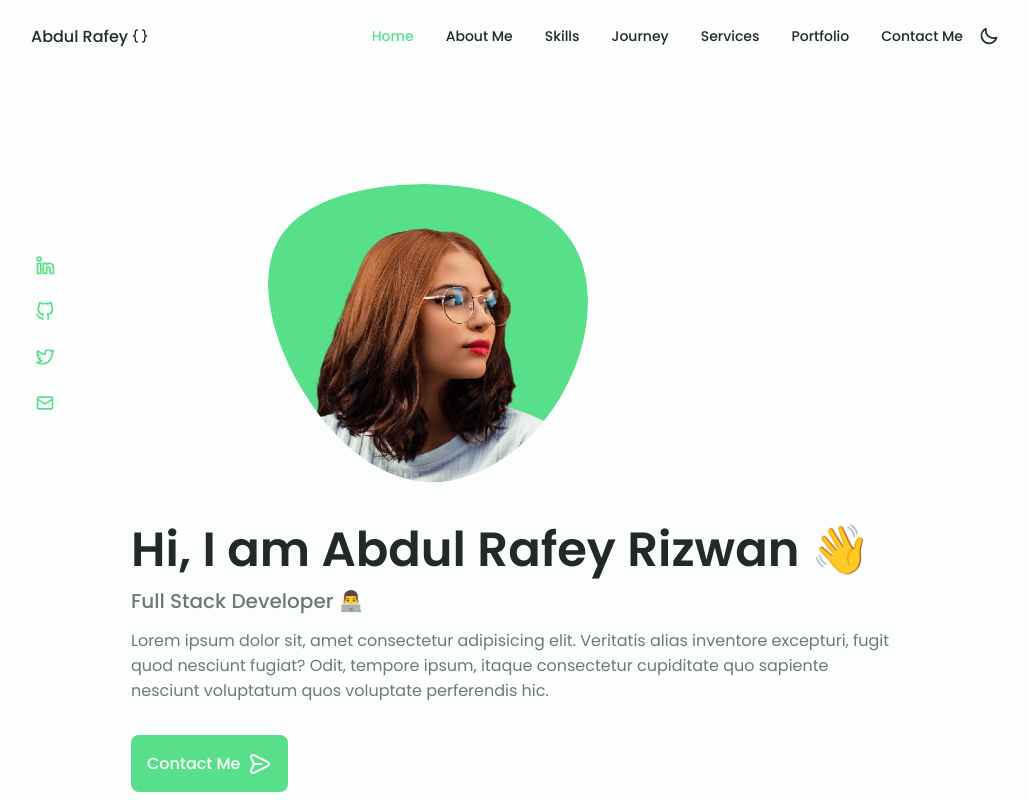
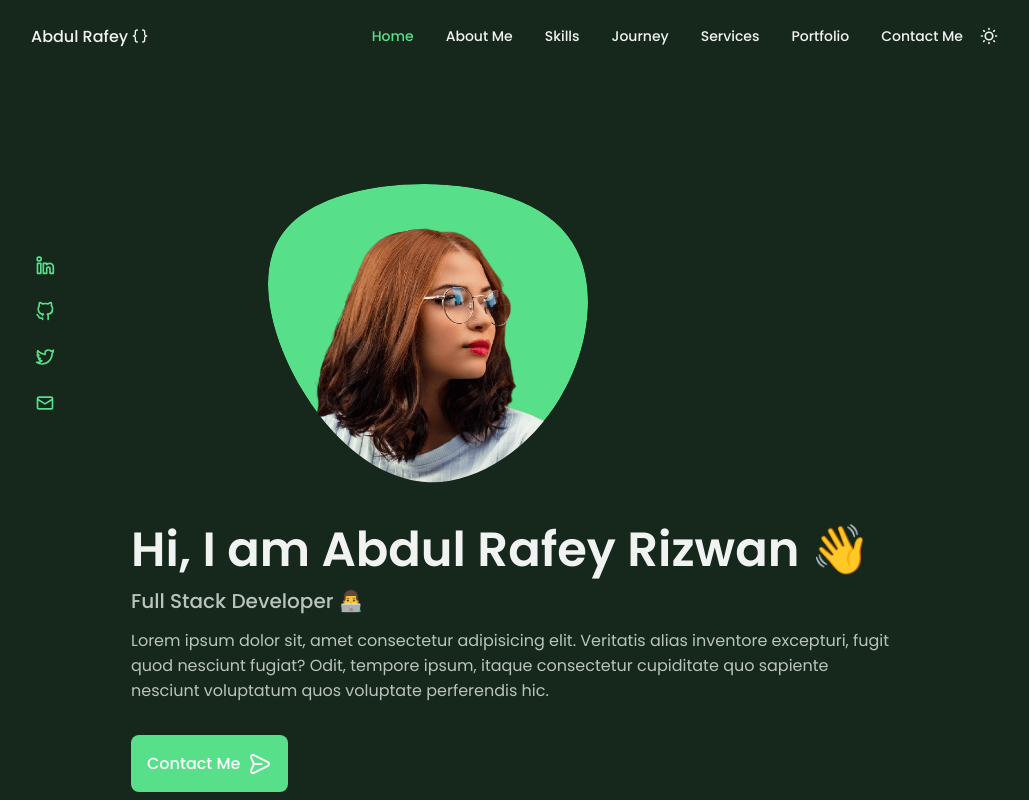
Before and after one commit to zaimeali/Portfolio-Zaime, a Next.js app: page /home in a window 1280 px wide. Both pictures are taken after a click on the icon 1114 px from the left and 36 px from the top of the page. Shown: the top 800 px of the page, without its empty margins (125-1154 px from the left). Built offline with nearby package versions, Linux system fonts and the light colour scheme.

Commit message:
Nav Menu and Change Theme Done

```diff
--- a/components/ChangeTheme.tsx
+++ b/components/ChangeTheme.tsx
@@ -1,18 +1,33 @@
-import { UilMoon, UilApps } from "@iconscout/react-unicons";
+import { UilMoon, UilApps, UilSun } from "@iconscout/react-unicons";
 import { useState } from "react";
 
 const ChangeTheme = () => {
   const [isDark, setIsDark] = useState(false);
 
   const changeTheme = () => {
-    console.log("Nice");
+    isDark
+      ? document.body.classList.remove("dark-theme")
+      : document.body.classList.add("dark-theme");
+
+    setIsDark(!isDark);
+  };
+
+  const displayMenu = () => {
+    if (typeof window !== "undefined") {
+      const navMenu = document.getElementById("nav-menu");
+      navMenu?.classList.add("show-menu");
+    }
   };
 
   return (
-    <div className="nav__btns" onClick={changeTheme}>
-      <UilMoon className="change-theme" />
+    <div className="nav__btns">
+      {isDark ? (
+        <UilSun className="change-theme" onClick={changeTheme} />
+      ) : (
+        <UilMoon className="change-theme" onClick={changeTheme} />
+      )}
 
-      <div className="nav__toggle">
+      <div className="nav__toggle" onClick={displayMenu}>
         <UilApps />
       </div>
     </div>
--- a/components/Header.tsx
+++ b/components/Header.tsx
@@ -15,6 +15,13 @@ import {
 } from "@iconscout/react-unicons";
 
 export default function Header() {
+  const displayMenu = () => {
+    if (typeof window !== "undefined") {
+      const navMenu = document.getElementById("nav-menu");
+      navMenu?.classList.remove("show-menu");
+    }
+  };
+
   return (
     <header className="header" id="header">
       <nav className="nav container">
@@ -22,7 +29,7 @@ export default function Header() {
           Abdul Rafey <UilBracketsCurly className="nav__logo-icon" />
         </Link>
 
-        <div className="nav__menu">
+        <div className="nav__menu" id="nav-menu">
           <ul className="nav__list grid">
             <li className="nav__item">
               <Link
@@ -117,7 +124,7 @@ export default function Header() {
             </li>
           </ul>
 
-          <UilTimes className="nav__close" />
+          <UilTimes className="nav__close" onClick={displayMenu} />
         </div>
 
         <ChangeTheme />
```
Also changed, not shown: 1 other file (tests, documents, lock files or other folders).
